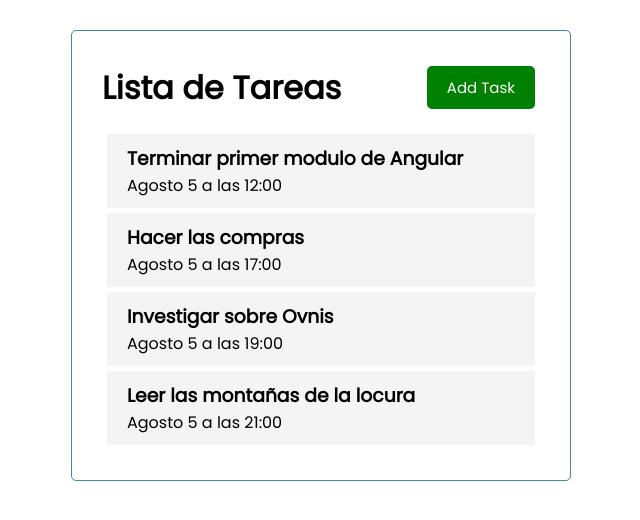
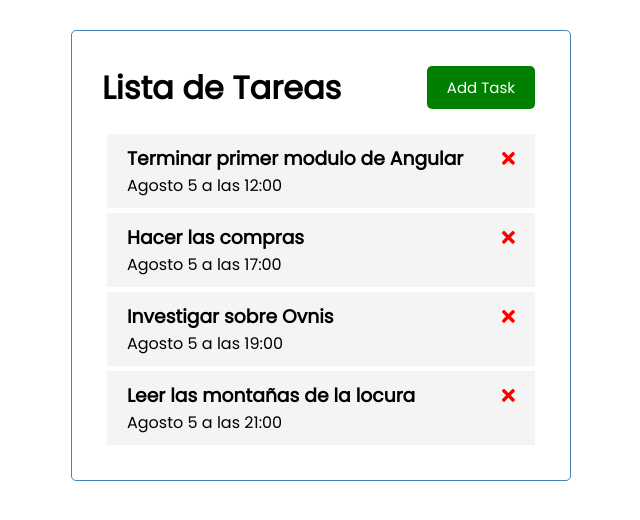
Before and after one commit to Freston2021/Task-List-Angular, an Angular app: page / in a window 1280 px wide. Shown: the top 520 px of the page, without its empty margins (319-959 px from the left). Built offline with nearby package versions, Linux system fonts and the light colour scheme.

Commit message:
add Icon-time de Items

```diff
--- a/package.json
+++ b/package.json
@@ -18,6 +18,11 @@
     "@angular/platform-browser": "~13.0.0",
     "@angular/platform-browser-dynamic": "~13.0.0",
     "@angular/router": "~13.0.0",
+    "@fortawesome/angular-fontawesome": "^0.10.1",
+    "@fortawesome/fontawesome-svg-core": "~1.2.36",
+    "@fortawesome/free-brands-svg-icons": "^5.15.4",
+    "@fortawesome/free-regular-svg-icons": "^5.15.4",
+    "@fortawesome/free-solid-svg-icons": "^5.15.4",
     "rxjs": "~7.4.0",
     "tslib": "^2.3.0",
     "zone.js": "~0.11.4"
--- a/src/app/app.module.ts
+++ b/src/app/app.module.ts
@@ -6,6 +6,7 @@
 import { ButtonComponent } from './components/button/button.component';
 import { TasksComponent } from './components/tasks/tasks.component';
 import { TaskItemComponent } from './components/task-item/task-item.component';
+import { FontAwesomeModule } from '@fortawesome/angular-fontawesome';
 
 @NgModule({
   declarations: [
@@ -16,7 +17,8 @@
     TaskItemComponent
   ],
   imports: [
-    BrowserModule
+    BrowserModule,
+    FontAwesomeModule
   ],
   providers: [],
   bootstrap: [AppComponent]
--- a/src/app/components/task-item/task-item.component.html
+++ b/src/app/components/task-item/task-item.component.html
@@ -1,4 +1,8 @@
 <div class="task">
-<h3>{{task.text}}</h3>
-<p>{{task.day}}</p>
+
+    <h3>
+        {{task.text}}
+        <fa-icon [icon]="faTimes" [ngStyle]="{'color': 'red'}"></fa-icon>
+    </h3>
+    <p>{{task.day}}</p>
 </div>
--- a/src/app/components/task-item/task-item.component.ts
+++ b/src/app/components/task-item/task-item.component.ts
@@ -1,6 +1,7 @@
 import { Component, OnInit, Input} from '@angular/core';
 import {Task} from '../../Task';
 import {TASKS} from '../../mock-tasks';
+import { faTimes } from '@fortawesome/free-solid-svg-icons';
 
 @Component({
   selector: 'app-task-item',
@@ -9,6 +10,8 @@
 })
 export class TaskItemComponent implements OnInit {
 @Input() task: Task = TASKS[0];
+faTimes = faTimes;
+
 
   constructor() { }
 
```
Also changed, not shown: 1 other file (tests, documents, lock files or other folders).
